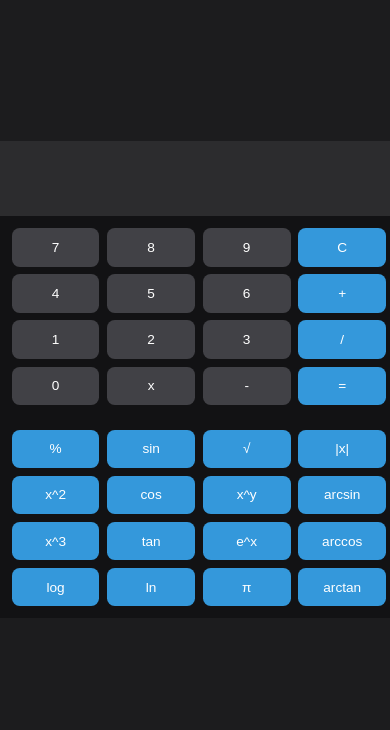
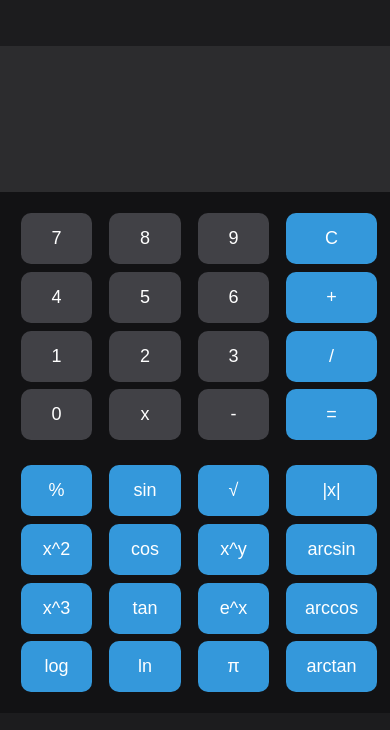
Before and after one commit to naksh781/nakshcalc.github.io, a plain HTML site: page index.html in a window 390 px wide. Drawn offline with Linux system fonts and the light colour scheme.

Commit message:
Update styles.css

```diff
--- a/styles.css
+++ b/styles.css
@@ -24,8 +24,8 @@ body {
 
 #result {
     width: 100%;
-    padding: 5vw; /* Adjusted padding */
-    font-size: 7vw; /* Changed to vw units */
+    padding: 55px;
+    font-size: 7vh;
     color: #fff;
     background-color: #2c2c2e;
     border: none;
@@ -35,20 +35,20 @@ body {
 .buttons {
     flex-grow: 1;
     display: grid;
-    grid-template-columns: repeat(auto-fill, minmax(80px, 1fr)); /* Flexible columns */
-    column-gap: 2vw; /* Adjusted column gap */
+    grid-template-columns: repeat(4, 1fr);
+    column-gap: 2vh;
     row-gap: 2vh;
-    padding: 2vw; /* Adjusted padding */
+    padding: 2vh;
 }
 
 button {
     width: 100%;
-    padding: 4vw; /* Adjusted padding */
-    font-size: 4vw; /* Changed to vw units */
+    padding: 18px;
+    font-size: 20px;
     color: #fff;
     background-color: #414146;
     border: none;
-    border-radius: 2vw; /* Adjusted border-radius */
+    border-radius: 12px;
     cursor: pointer;
     transition: background-color 0.3s ease;
     margin-bottom: 2vh;
@@ -64,13 +64,14 @@ button:hover {
     }
 
     button {
-        padding: 3vw;
-        font-size: 3.5vw;
-        border-radius: 2vw;
+        padding: 15px;
+        font-size: 18px;
+        border-radius: 10px;
         margin: 1vw;
         margin-bottom: 1vw;
     }
 }
+
 
 .function1 {
     background-color: #3498db;
```
